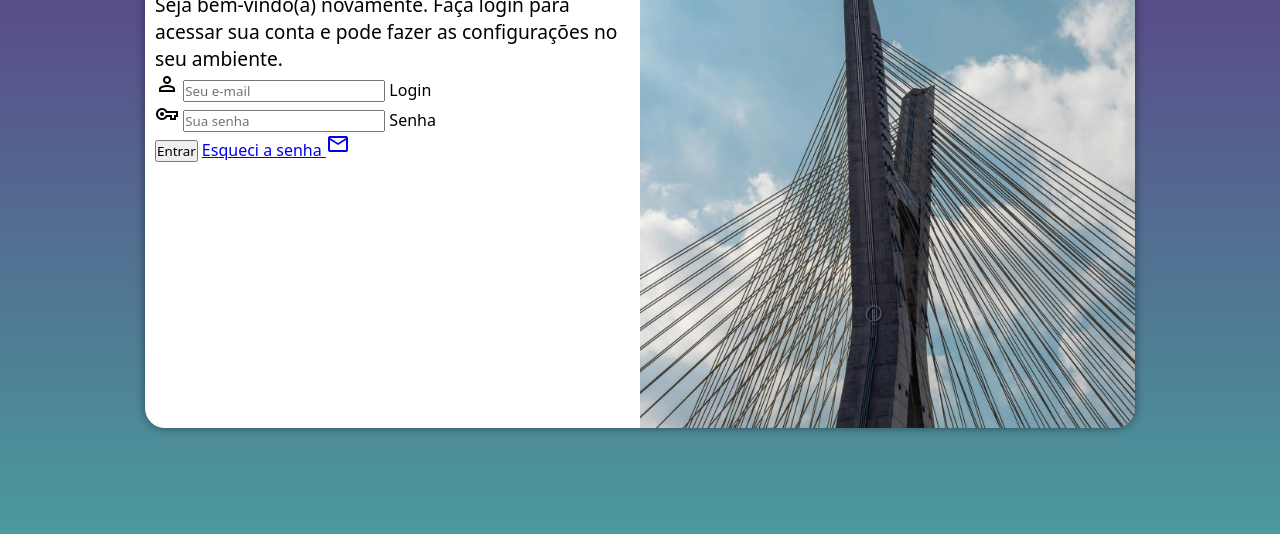
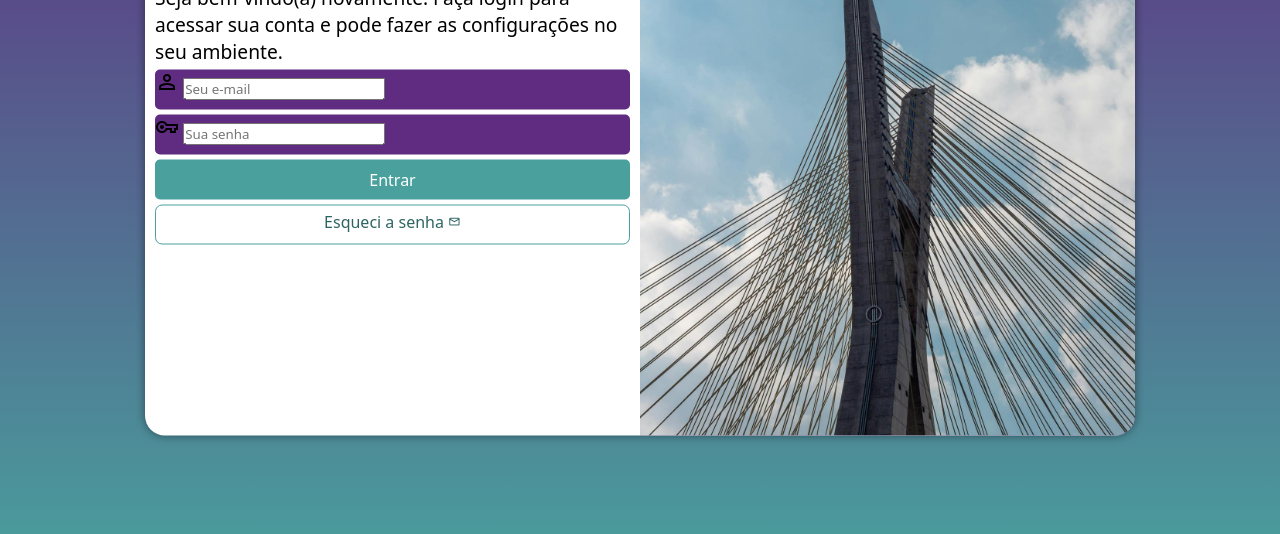
Before and after one commit to guikali12/projeto-login, a plain HTML site: page index.html in a window 1280 px wide. Shown: the part 222-756 px from the top of the page. Drawn offline with nearby package versions, Linux system fonts and the light colour scheme.

Commit message:
Estilizando o formulário e os botões dele

```diff
--- a/estilos/style.css
+++ b/estilos/style.css
@@ -33,7 +33,7 @@ section#login {
     overflow: hidden;
     background-color: white;
     width: 250px;
-    height: 500px;
+    height: 515px;
     border-radius: 20px;
     box-shadow: 0px 0px 10px rgba(0, 0, 0, 0.450);
 
@@ -62,3 +62,55 @@ div#formulario > h1 {
 div#formulario > p {
     font-size: 0.8em;
 }
+
+form > div.campo {
+    background-color: #5f2c82;
+    display: block;
+    width: 100%;
+    height: 40px;
+    border-radius: 5px;
+    margin: 5px 0px;
+}
+
+div.campo > label {
+    display: none;
+}
+
+form > input[type=submit] {
+    display: block;
+    font-size: 1em;
+    width: 100%;
+    height: 40px;
+    background-color: #49a09d;
+    color: white;
+    border: none;
+    border-radius: 5px;
+    cursor: pointer;
+}
+
+form > input[type=submit]:hover {
+    background-color: #2d6462;
+}
+
+form > a.botao {
+    display: block;
+    text-align: center;
+    font-size: 1em;
+    width: 100%;
+    height: 40px;
+    padding-top: 5px;
+    margin-top: 5px;
+    background-color: white;
+    color: #2d6462;
+    border: 1px solid #49a09d;
+    border-radius: 7px;
+    text-decoration: none;
+}
+
+form > a.botao:hover {
+    background-color: #6cd3cf;
+}
+
+form > a.botao > i {
+    font-size: 0.8em;
+}
--- a/index.html
+++ b/index.html
@@ -33,7 +33,7 @@
                     </div>
 
                     <input type="submit" value="Entrar">
-                    <a href="esqueci.html">Esqueci a senha <i class="material-symbols-outlined">mail</i></a>
+                    <a href="esqueci.html" class="botao">Esqueci a senha <i class="material-symbols-outlined">mail</i></a>
 
                 </form>
             </div>
```
